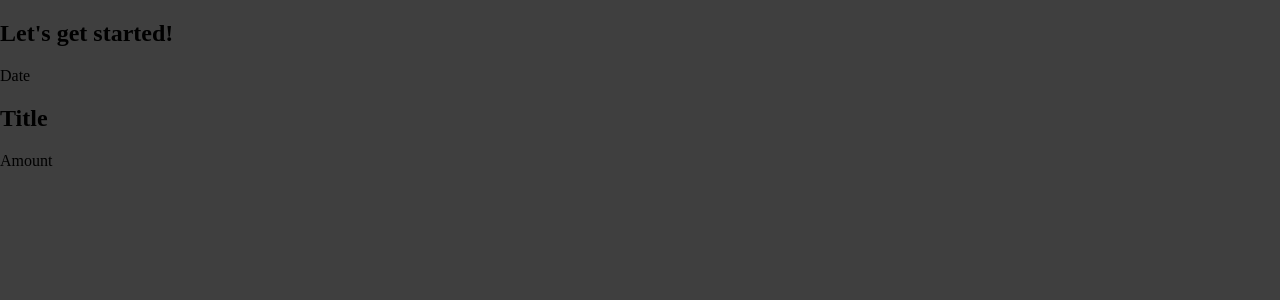
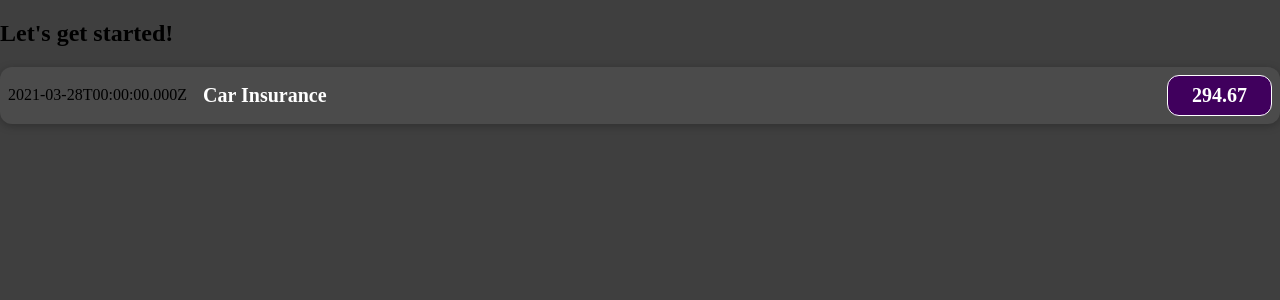
Before and after one commit to lucascouto/expenses-app, a JavaScript app: page / in a window 1280 px wide. Shown: the top 300 px of the page. Built offline with nearby package versions, Linux system fonts and the light colour scheme.

Commit message:
Styling expenseItem and dynamic data

```diff
--- /dev/null
+++ b/src/components/ExpenseItem.css
@@ -0,0 +1,56 @@
+.expense-item {
+  display: flex;
+  justify-content: space-between;
+  align-items: center;
+  box-shadow: 0 2px 8px rgba(0, 0, 0, 0.25);
+  padding: 0.5rem;
+  margin: 1rem 0;
+  border-radius: 12px;
+  background-color: #4b4b4b;
+}
+
+.expense-item__description {
+  display: flex;
+  flex-direction: column;
+  gap: 1rem;
+  align-items: flex-end;
+  flex-flow: column-reverse;
+  justify-content: flex-start;
+  flex: 1;
+}
+
+.expense-item h2 {
+  color: #3a3a3a;
+  font-size: 1rem;
+  flex: 1;
+  margin: 0 1rem;
+  color: white;
+}
+
+.expense-item__price {
+  font-size: 1rem;
+  font-weight: bold;
+  color: white;
+  background-color: #40005d;
+  border: 1px solid white;
+  padding: 0.5rem;
+  border-radius: 12px;
+}
+
+@media (min-width: 580px) {
+  .expense-item__description {
+    flex-direction: row;
+    align-items: center;
+    justify-content: flex-start;
+    flex: 1;
+  }
+
+  .expense-item__description h2 {
+    font-size: 1.25rem;
+  }
+
+  .expense-item__price {
+    font-size: 1.25rem;
+    padding: 0.5rem 1.5rem;
+  }
+}
--- a/src/components/ExpenseItem.js
+++ b/src/components/ExpenseItem.js
@@ -1,10 +1,16 @@
+import "./ExpenseItem.css";
+
 function ExpenseItem() {
+  const expenseDate = new Date(2021, 2, 28);
+  const expenseTitle = "Car Insurance";
+  const expenseAmount = 294.67;
+
   return (
-    <div>
-      <div>Date</div>
-      <div>
-        <h2>Title</h2>
-        <div>Amount</div>
+    <div className="expense-item">
+      <div>{expenseDate.toISOString()}</div>
+      <div className="expense-item__description">
+        <h2>{expenseTitle}</h2>
+        <div className="expense-item__price">{expenseAmount}</div>
       </div>
     </div>
   );
```
